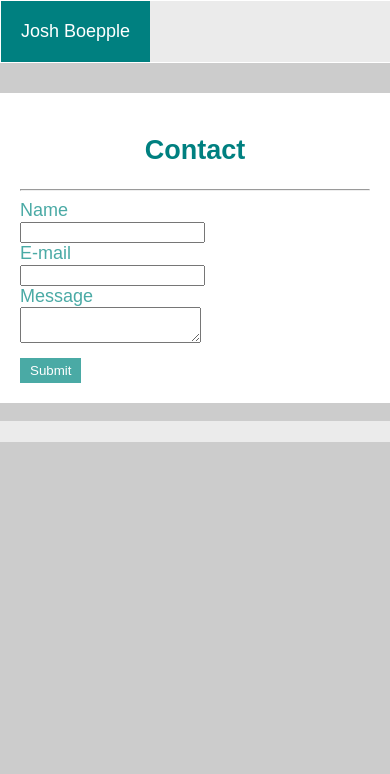
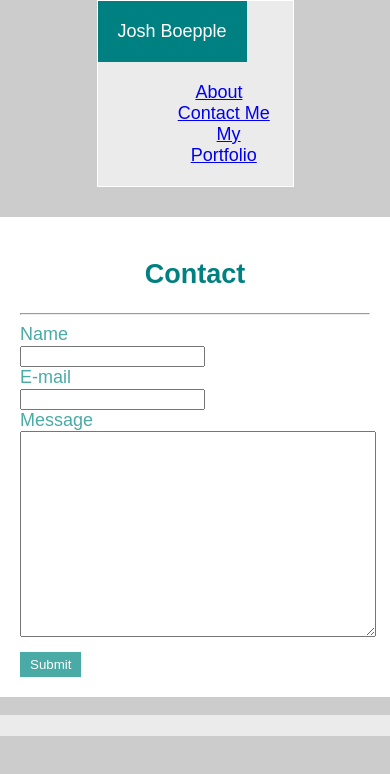
Before and after one commit to jboe26/Responsive-Portfolio, a plain HTML site: page contact.html in a window 390 px wide. Shown: the top 774 px of the page. Drawn offline with Linux system fonts and the light colour scheme.

Commit message:
media queries

```diff
--- a/contact.html
+++ b/contact.html
@@ -28,10 +28,10 @@
             <h2>Contact</h2>
             <hr>
             <form>
-                <label>Name</label><br>
+                <label id="name">Name</label><br>
                 <input type="text" name="firstandlast">
                 <br>
-                <label>E-mail</label><br>
+                <label id="name">E-mail</label><br>
                 <input type="text" name="email">
                 <br>
                 <label>Message</label><br>
--- a/style.css
+++ b/style.css
@@ -14,6 +14,15 @@
 p {
    color: #4aaaa5;
 
+}
+
+textarea {
+   height: 200px;
+   width: 100%;
+}
+
+#name {
+   width: 100%;
 }
 h2 {
    color: teal;
@@ -43,6 +52,7 @@
    text-decoration: none;
    text-align: center; }
 
+
 header {
    background: #ebebeb;
    border: 1px solid white;
@@ -58,6 +68,7 @@
 }
 label {
    color: #4aaaa5;
+   width: 100%;
 }
 h4 {
    float: left;
@@ -113,12 +124,21 @@
  /* Media Queries */
 
  @media screen and (max-width: 979px) {
-   body, footer, nav {
 
-   }
- }
+   main { width: 100%; }
 
- @media screen and (max-width: 640px) {
-   body {
+   nav { width: 50%; }
 
- }
+   header { width: 50%; }
+
+@media screen and (max-width: 768px) {
+
+   main { width: 100%; }
+
+   nav { width: 50%; }
+
+   header { width: 50%; }
+}
+
+
+}
```
